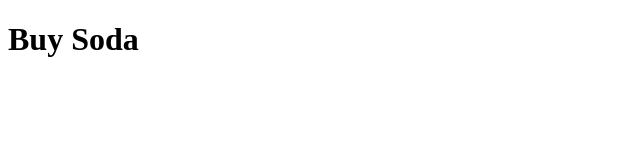
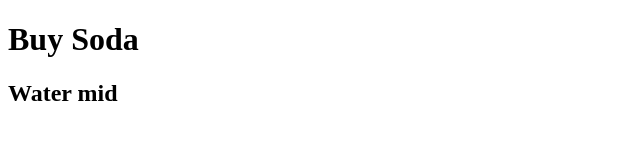
Before and after one commit to EthanVazquez1/BrandLandingPage, a plain HTML site: page index.html in a window 1280 px wide. Shown: the whole page, without its empty margins (0-640 px from the left). Drawn offline with Linux system fonts and the light colour scheme.

Commit message:
Added opinion on water

```diff
--- a/index.html
+++ b/index.html
@@ -12,5 +12,6 @@
 </head>
 <body>
     <h1>Buy Soda</h1>
+    <h2>Water mid</h2>
 </body>
 </html>
```
